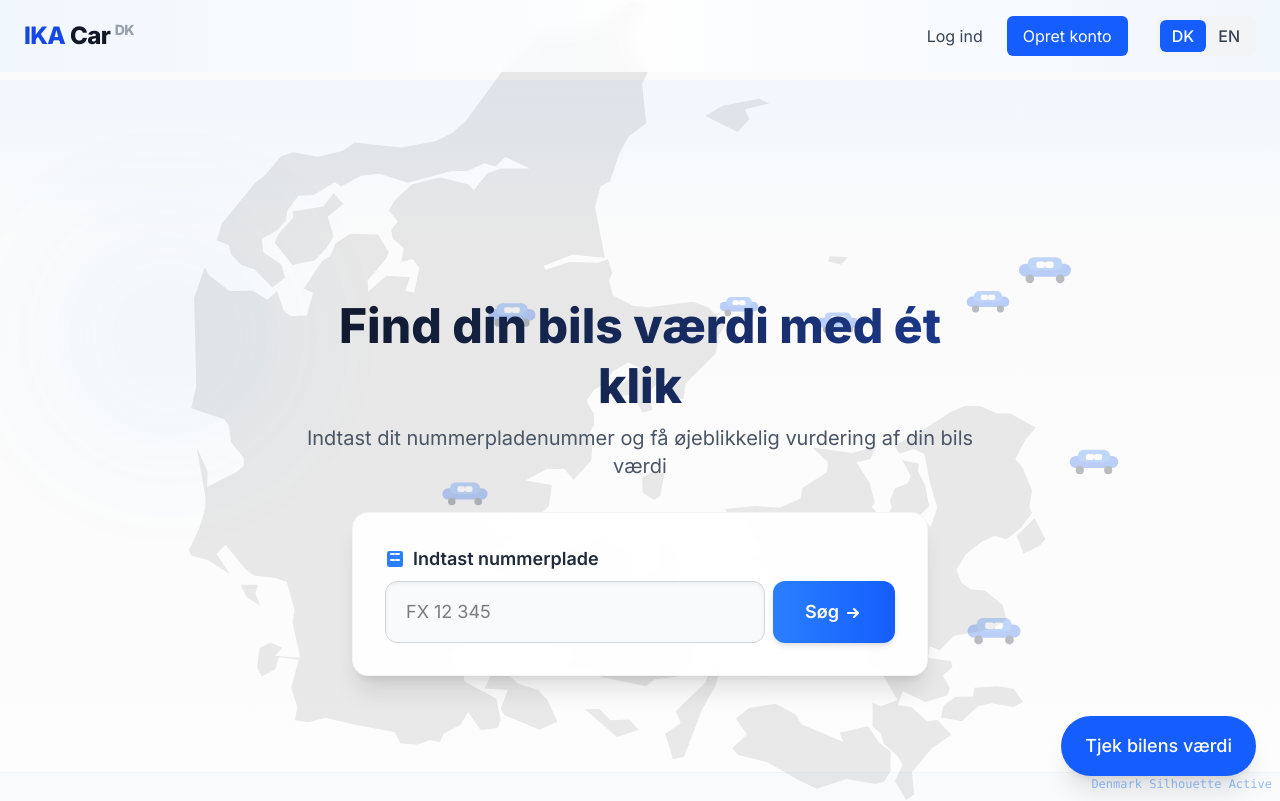
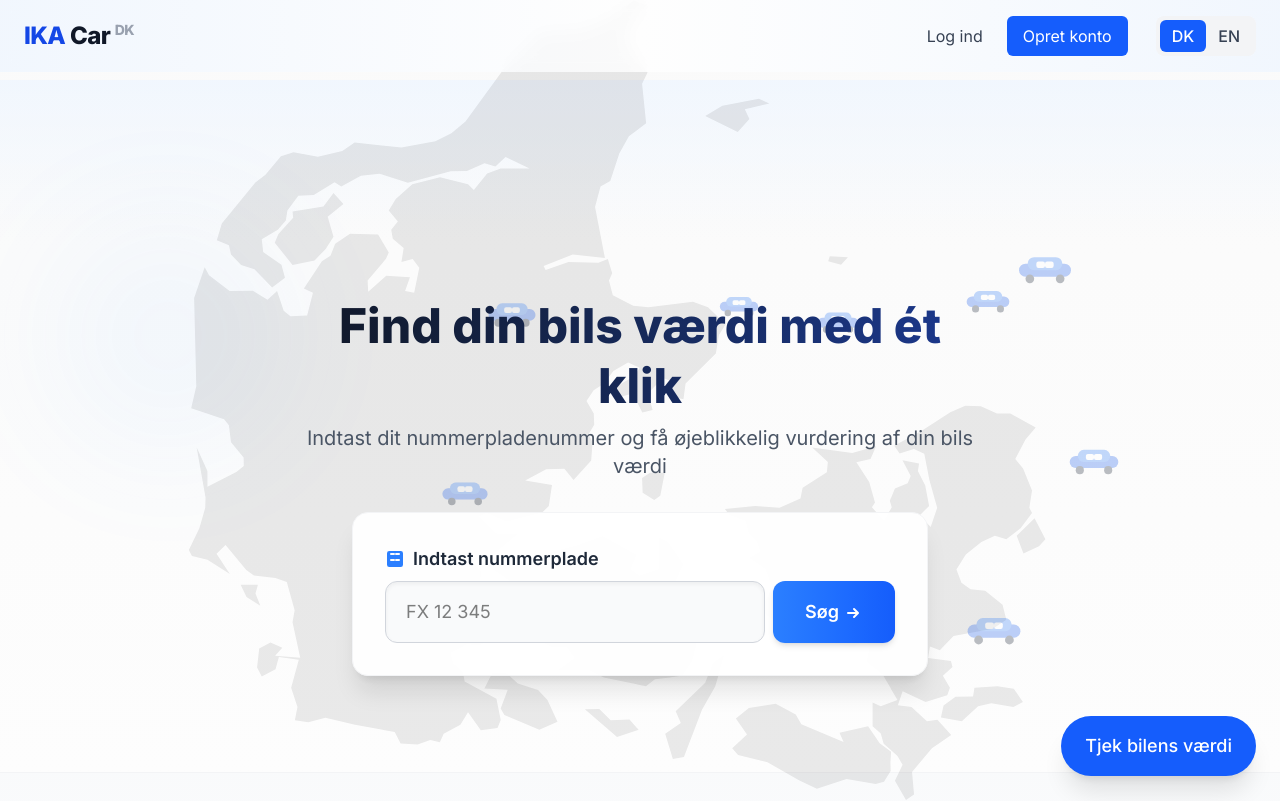
Before and after one commit to IKA-placeholder/Website-IKA-Car-DK, a Next.js app: page / in a window 1280 px wide. Shown: the top 801 px of the page. Built offline with nearby package versions, Linux system fonts and the light colour scheme.

Commit message:
Update DenmarkSilhouette component

```diff
--- a/app/components/DenmarkSilhouette.tsx
+++ b/app/components/DenmarkSilhouette.tsx
@@ -11,8 +11,9 @@ export default function DenmarkSilhouette() {
         className="w-full h-full absolute left-0 top-0 opacity-[0.08]"
         style={{ position: 'absolute', left: 0, top: 0, width: '100vw', height: '100vh', opacity: 0.08 }}
       />
+
       <div className="absolute bottom-2 right-2 text-blue-500 text-xs font-mono opacity-50">
-        Denmark Silhouette Active
+      {/* removed */}
       </div>
     </div>
   );
```
